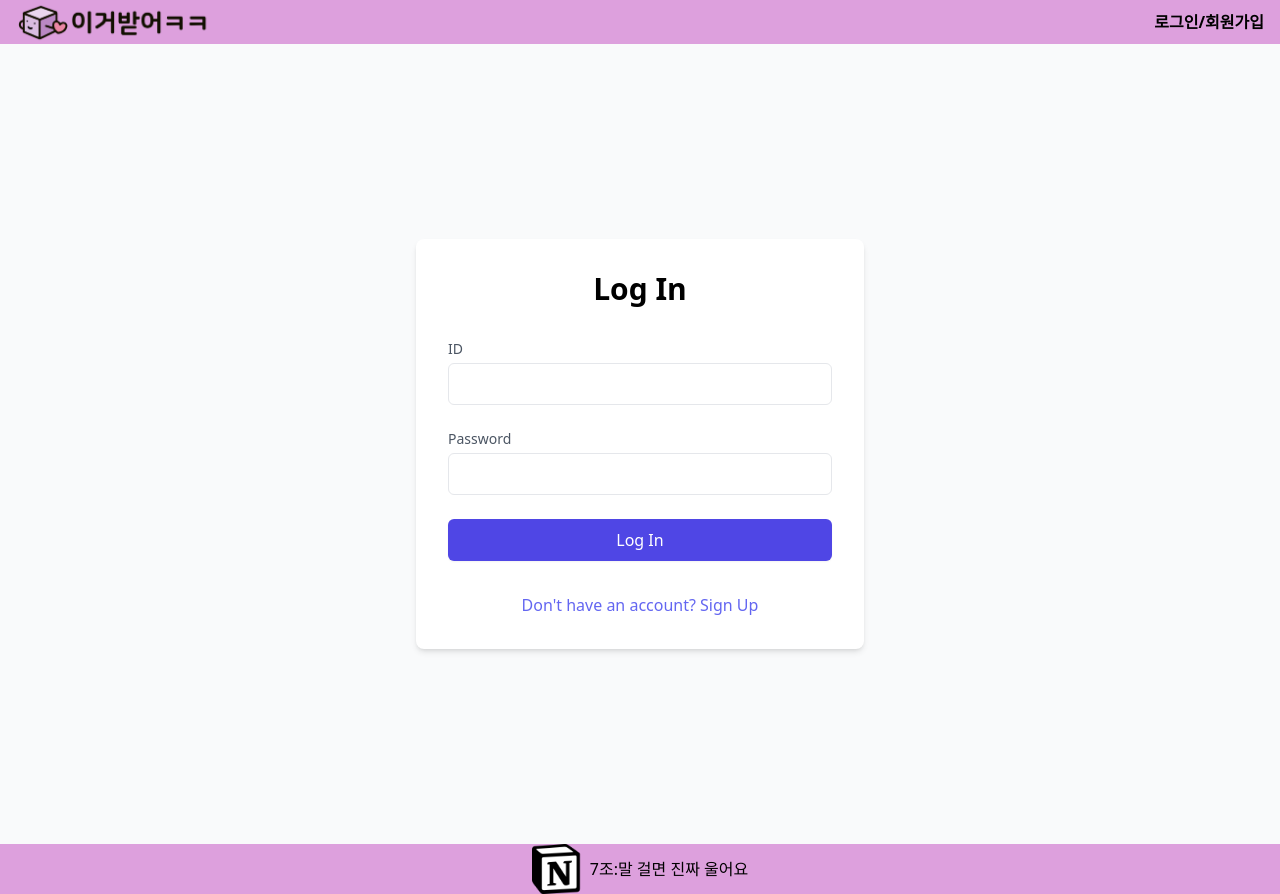
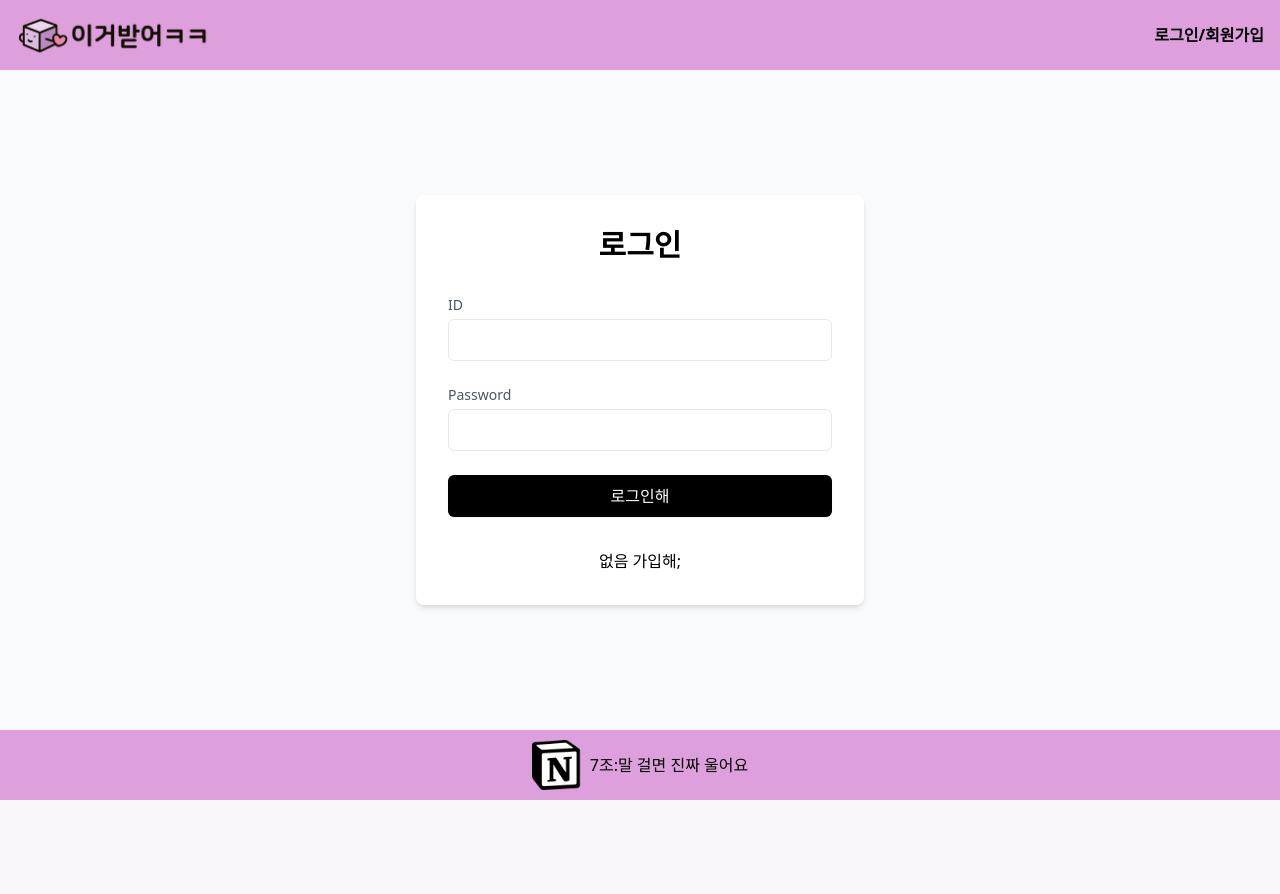
Before and after one commit to rlaedous/take-it, a React (Vite) app: page /login in a window 1280 px wide. After the commit the page ends 800 px from the top, so only its background shows below. Built offline with nearby package versions, Linux system fonts and the light colour scheme; no server answers.

Commit message:
feat : 사용하지 않는 페이지 삭제

```diff
--- a/src/pages/JoinPage.jsx
+++ /dev/null
@@ -1,5 +0,0 @@
-const JoinPage = () => {
-  return <div>JoinPage</div>;
-};
-
-export default JoinPage;
--- a/src/pages/LoginPage.jsx
+++ b/src/pages/LoginPage.jsx
@@ -63,10 +63,10 @@ const LoginPage = () => {
   };
 
   return (
-    <div className='flex min-h-screen items-center justify-center bg-gray-50'>
+    <div className='flex h-full items-center justify-center bg-gray-50'>
       <div className='w-full max-w-md space-y-8 rounded-lg bg-white p-8 shadow-md'>
         <div className='text-center text-3xl font-extrabold'>
-          {isRegister ? 'Sign Up' : 'Log In'}
+          {isRegister ? '회원가입' : '로그인'}
         </div>
         <form className='space-y-6' onSubmit={handleSubmit}>
           <div>
@@ -133,17 +133,15 @@ const LoginPage = () => {
           )}
           <button
             type='submit'
-            className='w-full rounded-md border border-transparent bg-indigo-600 px-4 py-2 text-white shadow-sm hover:bg-indigo-700 focus:outline-none focus:ring-2 focus:ring-indigo-500 focus:ring-offset-2'>
-            {isRegister ? 'Sign Up' : 'Log In'}
+            className='w-full rounded-md border border-transparent bg-black px-4 py-2 text-white shadow-sm hover:bg-main focus:outline-none focus:ring-2 focus:ring-indigo-500 focus:ring-offset-2'>
+            {isRegister ? '가입해' : '로그인해'}
           </button>
         </form>
         <div className='text-center'>
           <button
-            className='cursor-pointer text-indigo-500 hover:underline'
+            className='cursor-pointer text-black hover:underline'
             onClick={() => setIsRegister(!isRegister)}>
-            {isRegister
-              ? 'Already have an account? Log In'
-              : "Don't have an account? Sign Up"}
+            {isRegister ? '로그인 해' : '없음 가입해;'}
           </button>
         </div>
       </div>
--- a/src/shared/Router.jsx
+++ b/src/shared/Router.jsx
@@ -1,5 +1,4 @@
 import MainPage from '../pages/HomePage';
-import JoinPage from '../pages/JoinPage';
 import LoginPage from '../pages/LoginPage';
 import MyPage from '../pages/MyPage';
 import RoulettePage from '../pages/RoulettePage';
@@ -11,7 +10,6 @@ import { useQuery } from '@tanstack/react-query';
 import { authCheckToken } from '../apis/auth';
 import useFetchData from '../utils/useFetchData';
 import { useEffect } from 'react';
-import MyResultPage from '../pages/MyResultPage';
 
 export default function Router() {
   // const userAuth = async () => {
@@ -40,7 +38,7 @@ export default function Router() {
 
   // console.log('Data:', data);
   // console.log('Error:', error);
-  // console.log('Loading:', isLoading);
+  // console.log('Loading:', isLoading);d
 
   const fetchData = useFetchData();
 
@@ -55,8 +53,6 @@ export default function Router() {
         <Routes>
           <Route path='/login' element={<LoginPage />} />
           <Route path='/mypage' element={<MyPage />} />
-          <Route path='/myResult' element={<MyResultPage />} />
-          <Route element={<JoinPage />} />
           <Route path='/roulette' element={<RoulettePage />} />
           <Route path='/survey' element={<SurveyPage />} />
           <Route path='/surveyResult' element={<SurveyResultPage />} />
```
